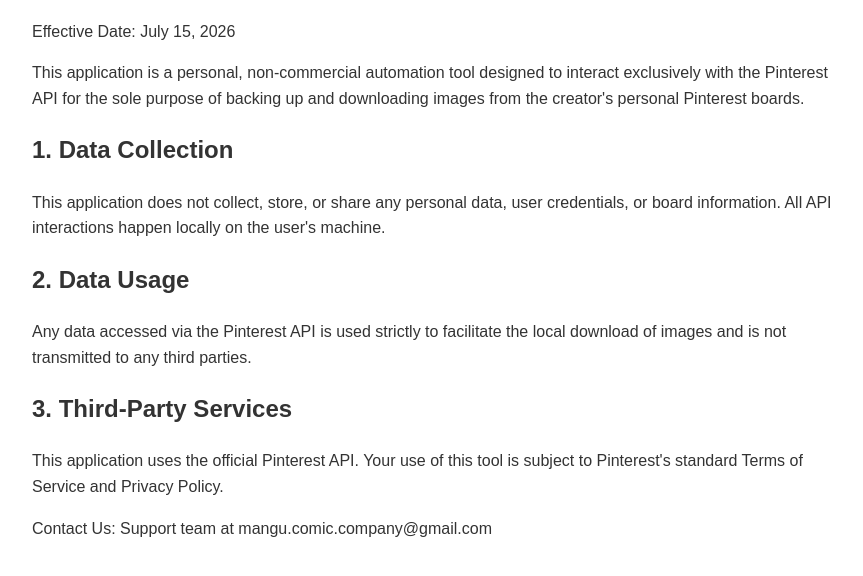
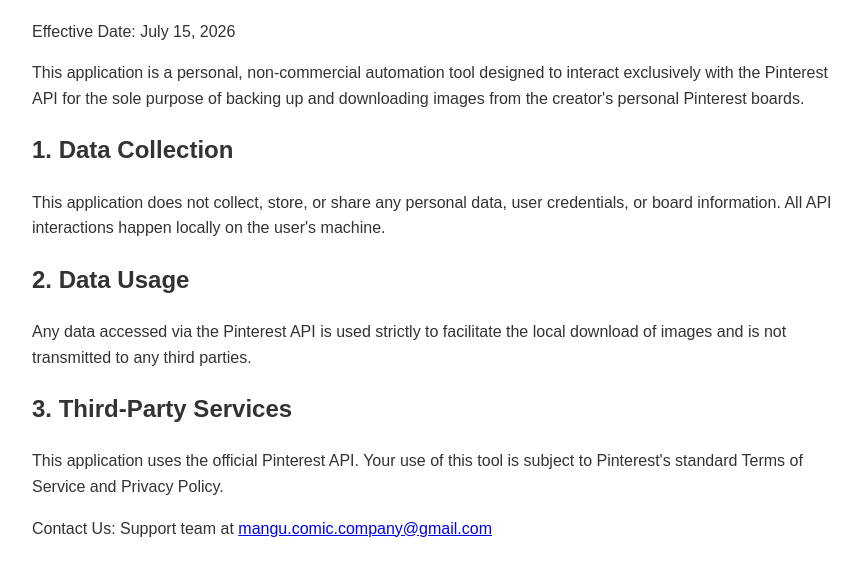
Before and after one commit to mangustudio/golden-record, a plain HTML site: page privacy-policy.html in a window 1280 px wide. Shown: the part 106-682 px from the top of the page, without its empty margins (208-1071 px from the left). Drawn offline with Linux system fonts and the light colour scheme.

Commit message:
Update privacy-policy.html

```diff
--- a/privacy-policy.html
+++ b/privacy-policy.html
@@ -24,6 +24,6 @@
     <h2>3. Third-Party Services</h2>
     <p>This application uses the official Pinterest API. Your use of this tool is subject to Pinterest's standard Terms of Service and Privacy Policy.</p>
 
-    <p>Contact Us: Support team at mangu.comic.company@gmail.com</p>
+    <p>Contact Us: Support team at <a href="mailto:mangu.comic.company@gmail.com">mangu.comic.company@gmail.com</a></p>
 </body>
 </html>
```
